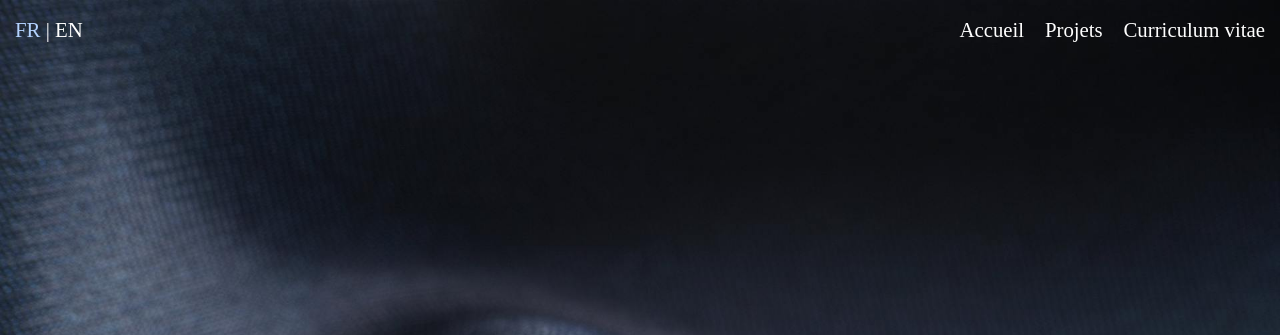
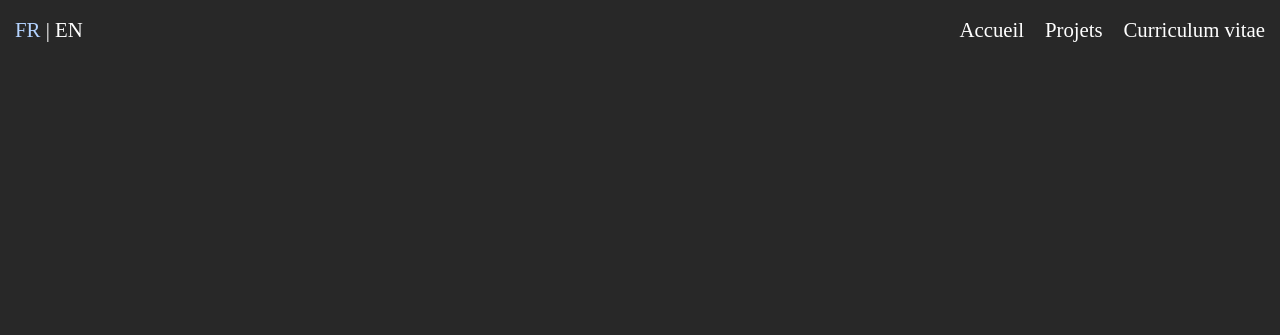
Before and after one commit to JyemingSerres/JyemingSerres.github.io, a website built with webpack: page src/index.html in a window 1280 px wide. Shown: the top 335 px of the page. Built offline with nearby package versions, Linux system fonts and the light colour scheme.

Commit message:
fix: temporary fix for GET image not found 404

```diff
--- a/src/assets/css/index.css
+++ b/src/assets/css/index.css
@@ -4,7 +4,8 @@
 
 .front-page {
     height: 100vh;
-    background-image: url('/assets/images/textile-enginakyurt.jpg');
+    background-color: var(--theme-color-1); /* temp fix */
+    /*background-image: url('/assets/images/textile-enginakyurt.jpg');*/
     background-repeat: no-repeat;
     background-size: cover;
 }
```
